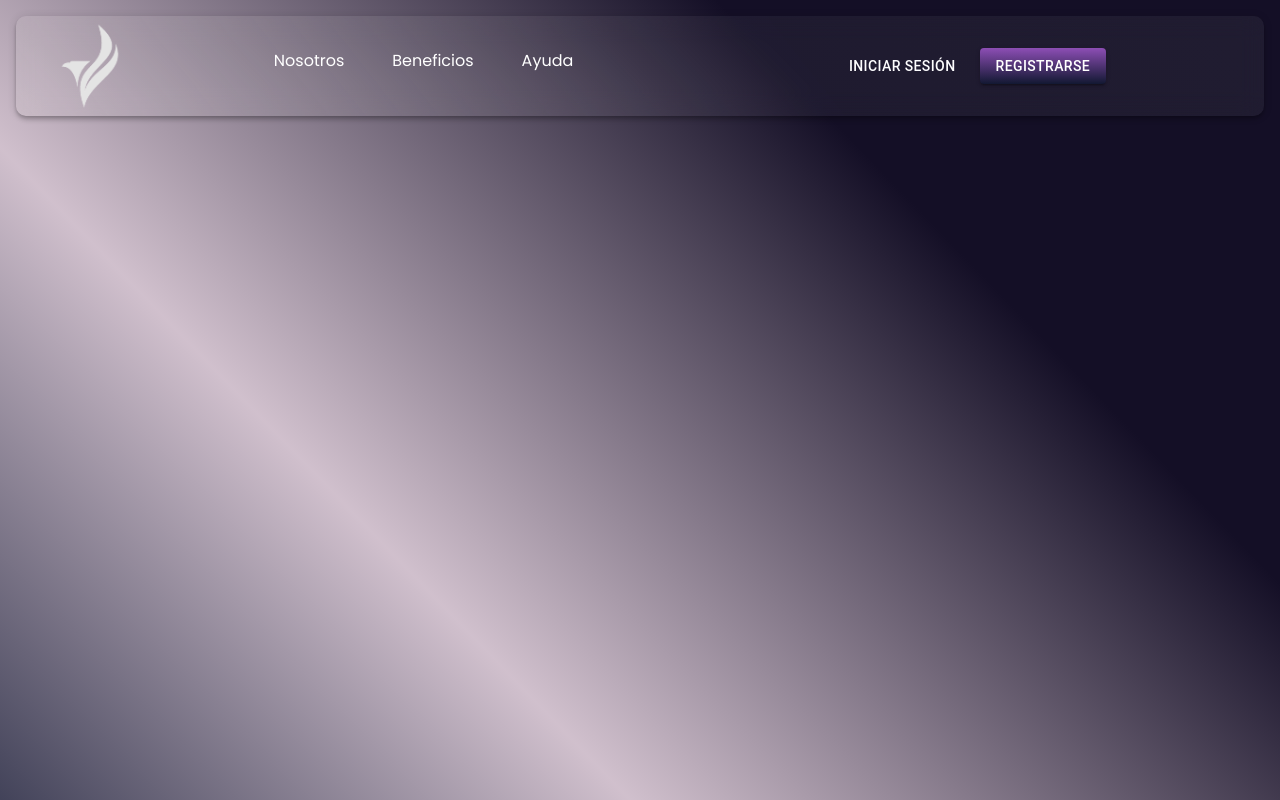
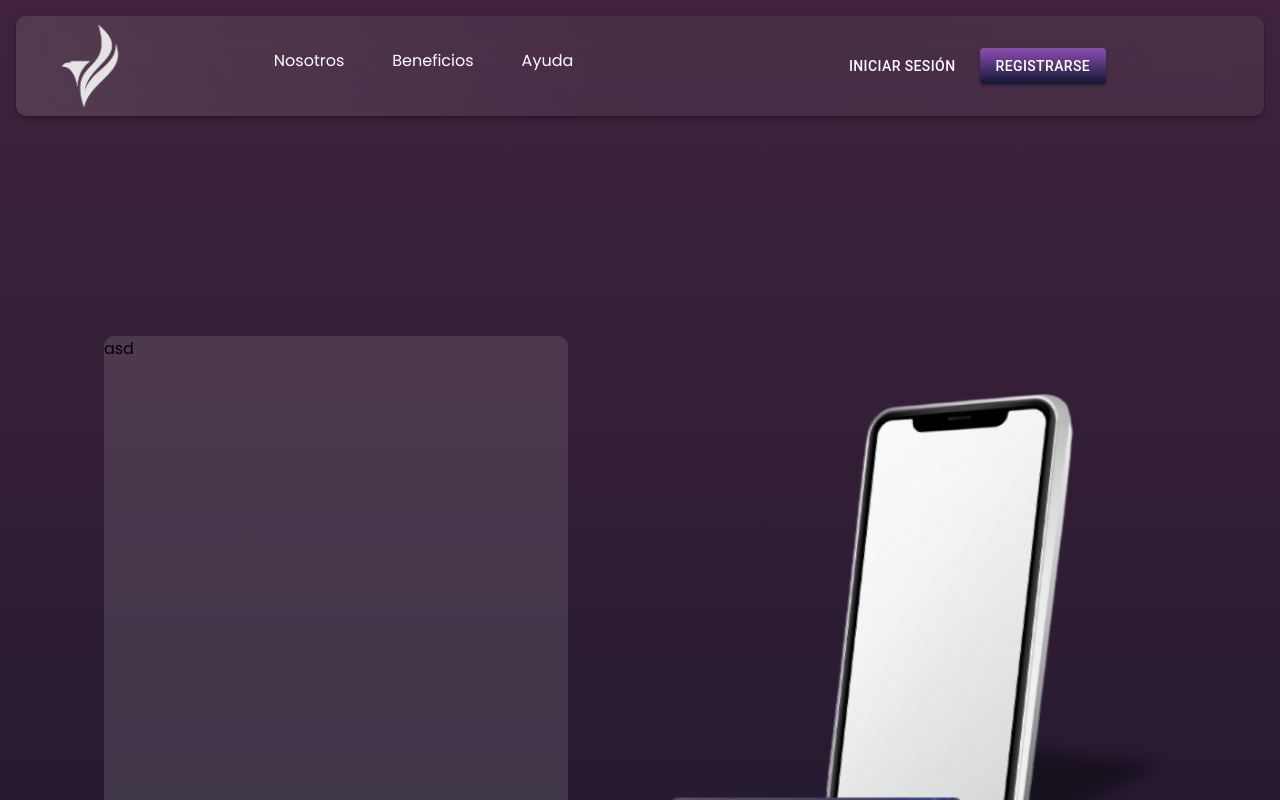
Before and after one commit to No-Country/c12-36-ft-reactnative, a React (Vite) app in the folder frontend/: page /login in a window 1280 px wide. Shown: the top 800 px of the page. Built offline with nearby package versions, Linux system fonts and the light colour scheme.

Commit message:
login page added

```diff
--- a/frontend/src/App.jsx
+++ b/frontend/src/App.jsx
@@ -1,10 +1,12 @@
 import React from 'react'
 import { BrowserRouter, Routes, Route } from 'react-router-dom'
+import { ThemeProvider } from '@mui/material/styles'
+
+import './App.css'
+import theme from './config/temeConfig'
+import Header from './components/Header/Header'
 import Landing from './components/Landing/Landing'
-import Header from './components/Header/Header'
-import { ThemeProvider } from '@mui/material/styles'
-import theme from './config/temeConfig'
-import './App.css'
+import Login from './components/Login/Login'
 
 const App = () => {
   return (
@@ -13,6 +15,7 @@ const App = () => {
         <Header />
         <Routes>
           <Route path='/' element={<Landing />} />
+          <Route path='/login' element={<Login />} />
         </Routes>
       </ThemeProvider>
     </BrowserRouter>
--- a/frontend/src/components/Header/Header.jsx
+++ b/frontend/src/components/Header/Header.jsx
@@ -11,7 +11,7 @@ import Typography from '@mui/material/Typography'
 import { Link } from 'react-router-dom'
 import Toolbar from '@mui/material/Toolbar'
 import './header.css'
-import Login from '../Login/Login'
+import LoginButton from '../LoginButton/LoginButton'
 import Register from '../Register/Register'
 
 const pages = ['Nosotros', 'Beneficios', 'Ayuda']
@@ -42,7 +42,7 @@ const Header = () => {
                   <Typography textAlign='center'><Link>{page}</Link></Typography>
                 </MenuItem>
               ))}
-              <Login />
+              <LoginButton />
             </Menu>
           </Box>
           <Typography variant='h5' noWrap component='a' sx={{ mr: 2, display: { xs: 'flex', md: 'none' }, flexGrow: 1, color: 'inherit', textDecoration: 'none' }}> Nombre</Typography>
@@ -53,7 +53,7 @@ const Header = () => {
               ))}
             </div>
             <div style={{ display: 'flex', gap: '1rem' }}>
-              <Login />
+              <LoginButton />
               <Register />
             </div>
           </Box>
--- /dev/null
+++ b/frontend/src/components/Login/Login.css
@@ -0,0 +1,24 @@
+.login-root {
+  /* Auxiliar */
+  /* height: 100vh; */
+  height: 1342px;
+
+  background: linear-gradient(0deg, #241A30 36.79%, #41233D 100%);
+  display: flex;
+  align-items: center;
+}
+
+.login-root main {
+  display: flex;
+  justify-content: space-evenly;
+  width: 100%;
+}
+
+.login-root main section:first-of-type {
+  border-radius: 10px;
+  background: rgba(241, 240, 234, 0.12);
+
+  width: 464px;
+  height: 671px;
+  flex-shrink: 0;
+}
--- a/frontend/src/components/Login/Login.jsx
+++ b/frontend/src/components/Login/Login.jsx
@@ -1,9 +1,25 @@
-import Button from '@mui/material/Button'
+// import Button from '@mui/material/Button'
 import React from 'react'
+
+import './Login.css'
+import cardOverPhoneImage from '../../assets/card-over-phone.png'
 
 const Login = () => {
   return (
-    <Button color='secondary'>Iniciar sesión</Button>
+    <div className='login-root'>
+      <main>
+        <section>
+          asd
+        </section>
+        <section>
+          <img
+            src={cardOverPhoneImage}
+            alt='card-over-phone'
+            height={671}
+          />
+        </section>
+      </main>
+    </div>
   )
 }
 
--- /dev/null
+++ b/frontend/src/components/LoginButton/LoginButton.jsx
@@ -0,0 +1,10 @@
+import Button from '@mui/material/Button'
+import React from 'react'
+
+const LoginButton = () => {
+  return (
+    <Button color='secondary'>Iniciar sesión</Button>
+  )
+}
+
+export default LoginButton
```
Also changed, not shown: frontend/src/assets/card-over-phone.png (added).
